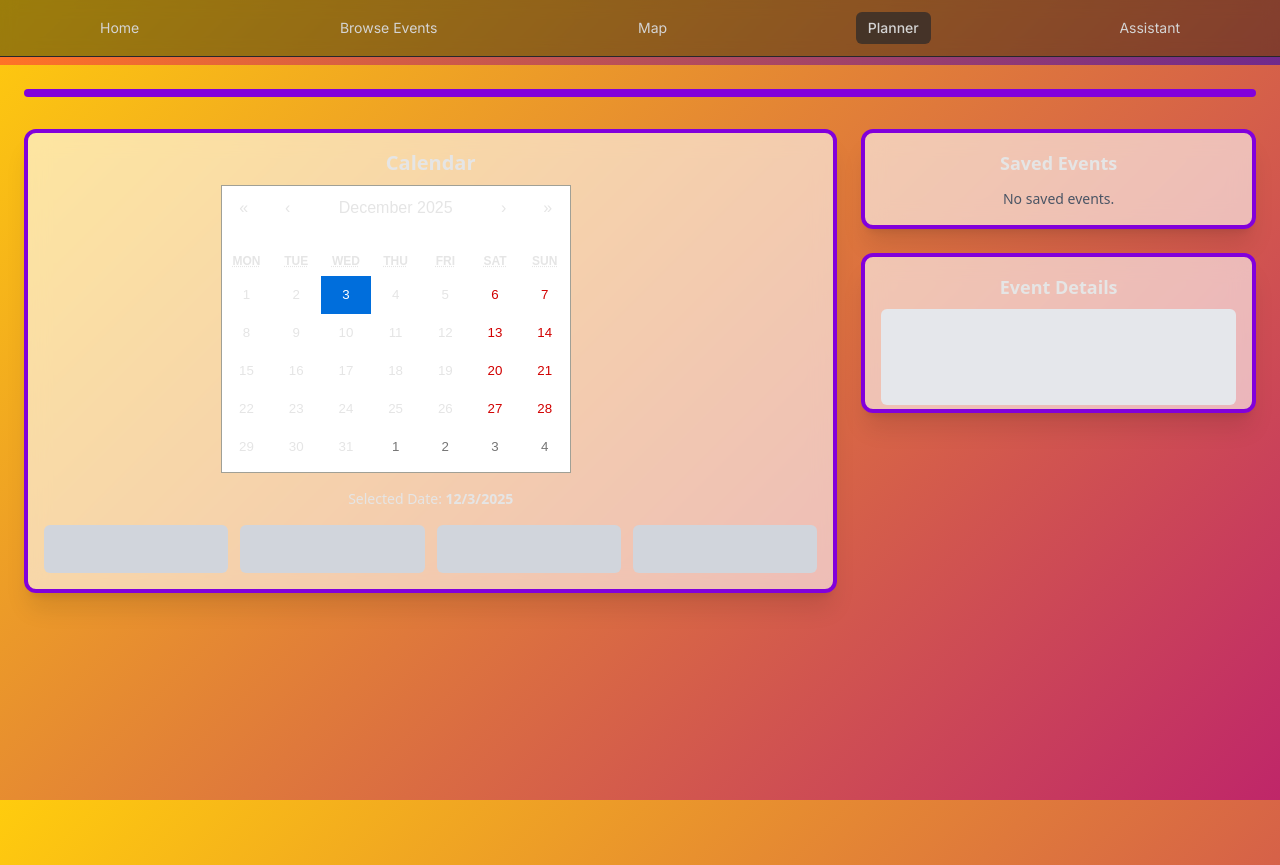
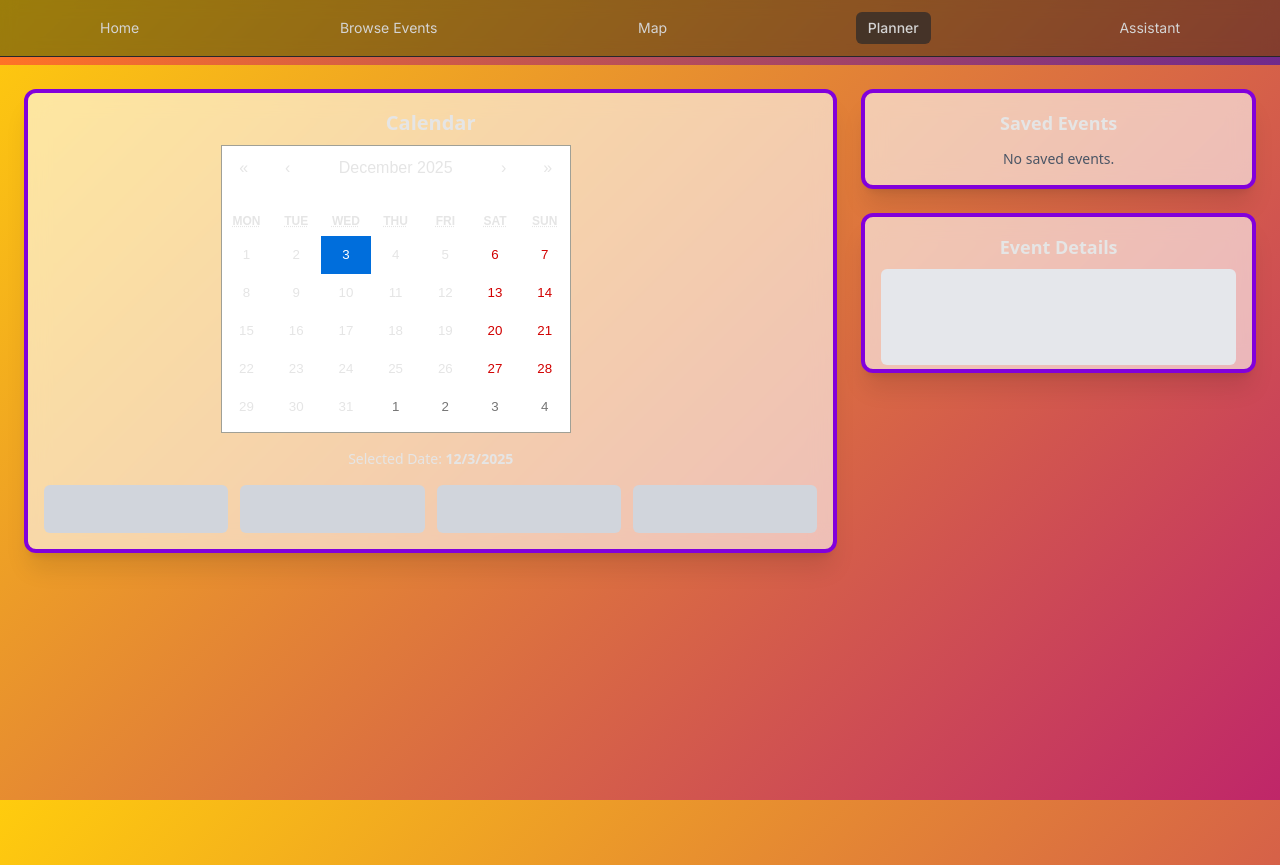
Before and after one commit to BryceLucas/EventHub, a Next.js app: page /planner in a window 1280 px wide. Built offline with nearby package versions, Linux system fonts and the light colour scheme.

Commit message:
visial tweak

```diff
--- a/components/PlannerPageUI.tsx
+++ b/components/PlannerPageUI.tsx
@@ -9,8 +9,7 @@ export default function PlannerPageUI({ items }: { items: any[] }) {
 
   return (
     <div className="min-h-screen w-full p-6 font-sans">
-      {/* Divider */}
-      <div className="w-full h-2 bg-purple-700 rounded-full mb-8"></div>
+
 
       <div className="grid grid-cols-1 lg:grid-cols-3 gap-6">
         {/* Calendar Section */}
```
